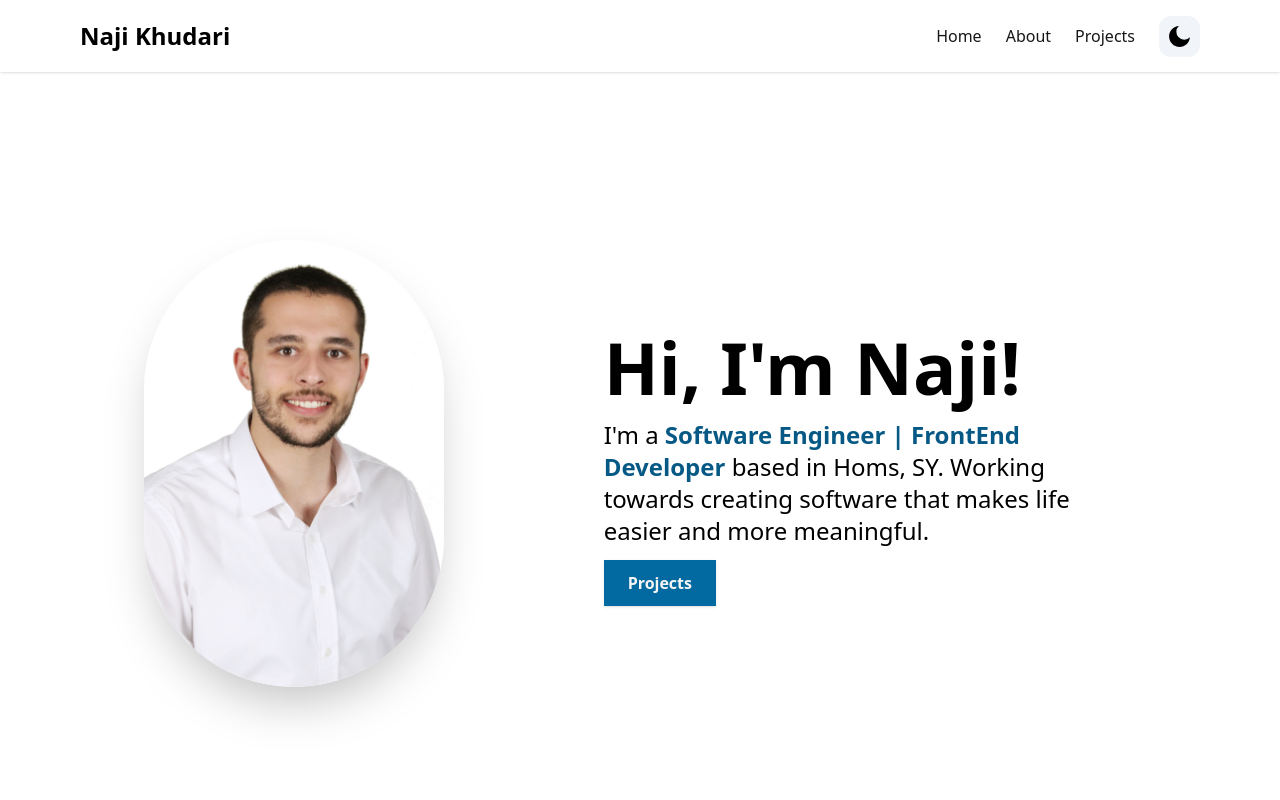
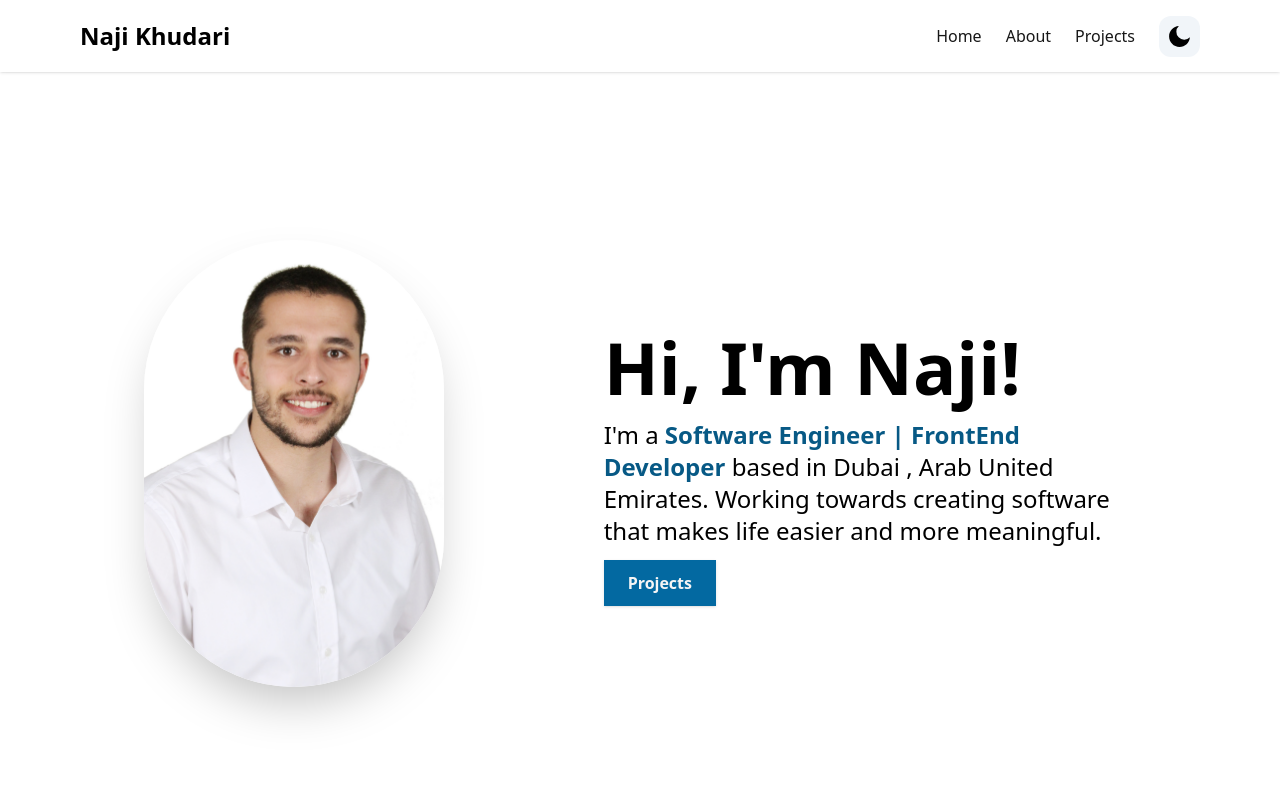
Before and after one commit to NajiAlkhudari/my-portfoilo, a Next.js app: page / in a window 1280 px wide. Shown: the top 800 px of the page. Built offline with nearby package versions, Linux system fonts and the light colour scheme.

Commit message:
last location

```diff
--- a/app/components/HeroSection.tsx
+++ b/app/components/HeroSection.tsx
@@ -22,7 +22,7 @@ const HeroSection = ()=> {
             <span className="font-semibold text-sky-800">
               Software Engineer | FrontEnd Developer{" "}
             </span>
-            based in Homs, SY. Working towards creating software that
+            based in Dubai , Arab United Emirates. Working towards creating software that
             makes life easier and more meaningful.
           </p>
           <Link
```
